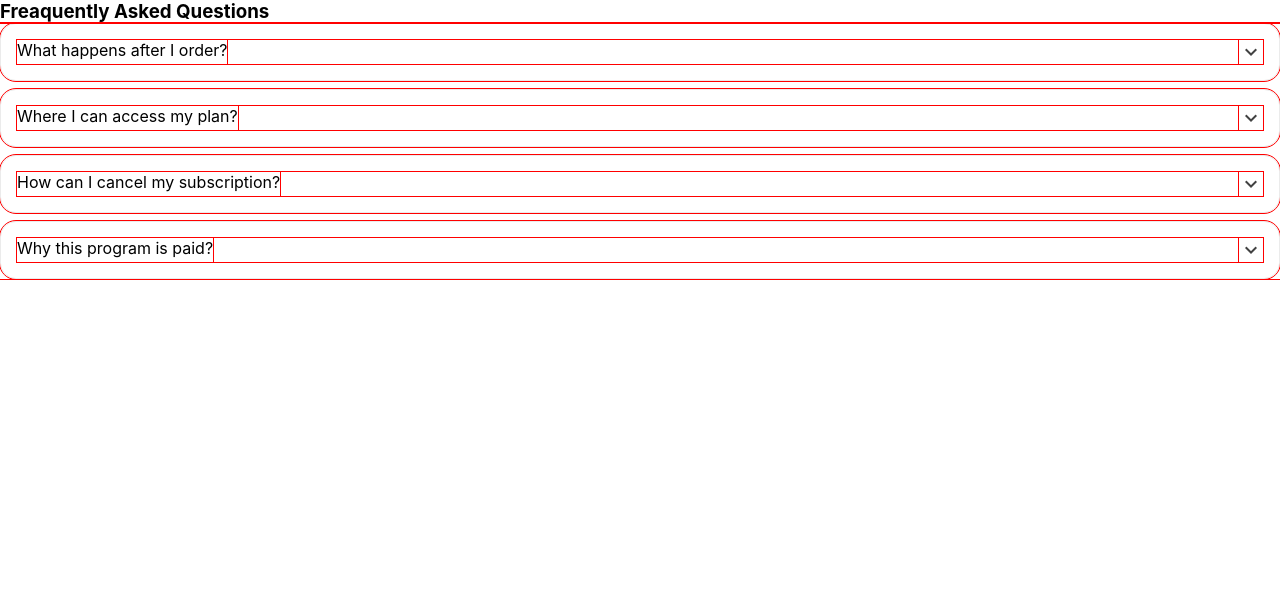
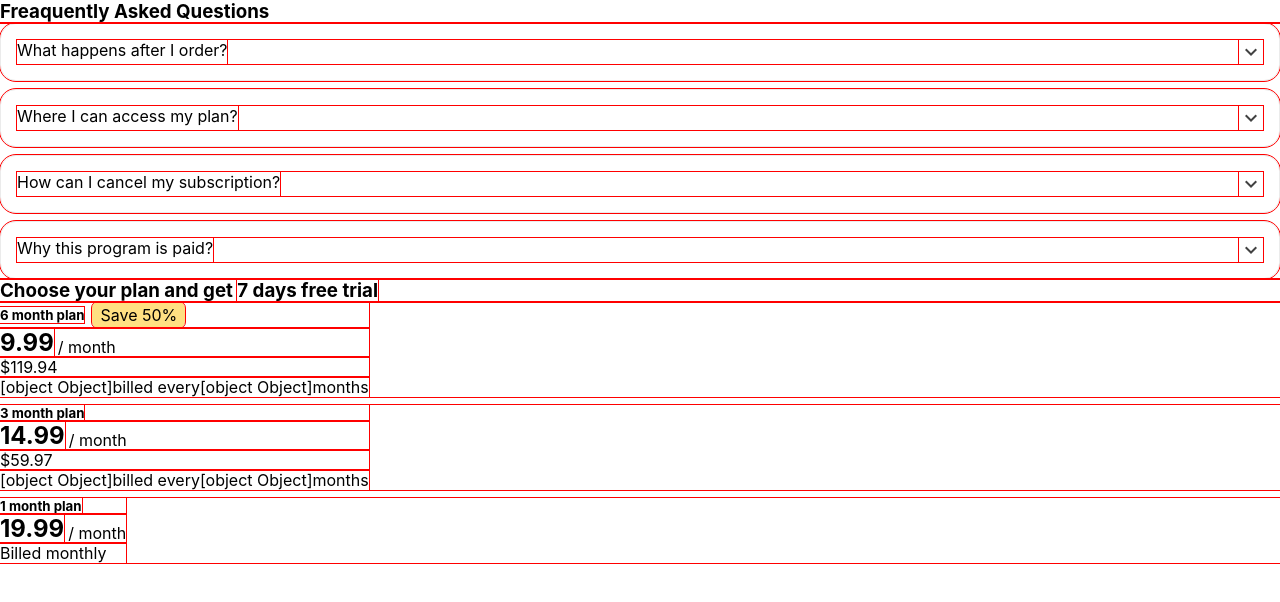
Before and after one commit to JonasStempickij/positive-yoga-kilo-academy, a React (Create React App) app: page / in a window 1280 px wide. Shown: the top 602 px of the page. Built offline with nearby package versions, Linux system fonts and the light colour scheme.

Commit message:
Yoga plan

```diff
--- a/public/index.html
+++ b/public/index.html
@@ -24,7 +24,7 @@
       work correctly both with client-side routing and a non-root public URL.
       Learn how to configure a non-root public URL by running `npm run build`.
     -->
-    <title>React App</title>
+    <title>Positive Yoga</title>
   </head>
   <body>
     <noscript>You need to enable JavaScript to run this app.</noscript>
--- a/src/App.js
+++ b/src/App.js
@@ -1,9 +1,11 @@
 import Faq from './pages/Faq';
+import YogaPlan from './pages/YogaPlan';
 
 function App() {
   return (
     <>
       <Faq />
+      <YogaPlan />
     </>
   );
 }
--- /dev/null
+++ b/src/assets/data/planList.js
@@ -0,0 +1,17 @@
+const planList = [
+  {
+    duration: 6,
+    price: 9.99,
+    discount: 50,
+  },
+  {
+    duration: 3,
+    price: 14.99,
+  },
+  ,
+  {
+    duration: 1,
+    price: 19.99,
+  },
+];
+export default planList;
--- /dev/null
+++ b/src/assets/wrappers/YogaPlan.js
@@ -0,0 +1,37 @@
+import styled from 'styled-components';
+
+const Wrapper = styled.section`
+  .plan-option-list {
+    display: flex;
+    flex-direction: column;
+    row-gap: 8px;
+  }
+  .plan-option {
+    display: flex;
+    flex-direction: row;
+    justify-content: space-between;
+  }
+  .plan-content {
+    display: flex;
+    flex-direction: column;
+  }
+  .plan-duration {
+    display: flex;
+    flex-direction: row;
+    align-items: center;
+    column-gap: 8px;
+  }
+  .discount {
+    background-color: #ffe082;
+    padding: 3px 8px;
+    border-radius: 6px;
+  }
+  .plan-monthly {
+    display: flex;
+    flex-direction: row;
+    column-gap: 4px;
+    align-items: flex-end;
+  }
+`;
+
+export default Wrapper;
--- /dev/null
+++ b/src/components/PlanOption.js
@@ -0,0 +1,32 @@
+import React from 'react';
+
+const PlanOption = ({ duration, price, discount }) => {
+  return (
+    <div className='plan-option'>
+      <div className='plan-content'>
+        <div className='plan-duration'>
+          <h5>{duration} month plan</h5>
+          {discount ? <span className='discount'>Save {discount}%</span> : ''}
+        </div>
+        <div className='plan-monthly'>
+          <h2>{price}</h2> / month
+        </div>
+        <div className='plan-price'>
+          <p className='plan-old-price'>
+            {duration === 1 ? '' : '$' + duration * 19.99}
+          </p>
+          <p>
+            {duration === 1
+              ? 'Billed monthly'
+              : <span className='highlight'>{duration * price}</span> +
+                'billed every' +
+                { duration } +
+                'months'}
+          </p>
+        </div>
+      </div>
+    </div>
+  );
+};
+
+export default PlanOption;
--- /dev/null
+++ b/src/pages/YogaPlan.js
@@ -0,0 +1,28 @@
+import React from 'react';
+import planList from '../assets/data/planList';
+import Wrapper from '../assets/wrappers/YogaPlan';
+import PlanOption from '../components/PlanOption';
+
+const YogaPlan = () => {
+  return (
+    <Wrapper>
+      <h3>
+        Choose your plan and get <span>7 days free trial</span>
+      </h3>
+      <div className='plan-option-list'>
+        {planList.map((plan, index) => {
+          return (
+            <PlanOption
+              key={index}
+              price={plan.price}
+              duration={plan.duration}
+              discount={plan.discount}
+            />
+          );
+        })}
+      </div>
+    </Wrapper>
+  );
+};
+
+export default YogaPlan;
```
Also changed, not shown: 1 other file (tests, documents, lock files or other folders).
